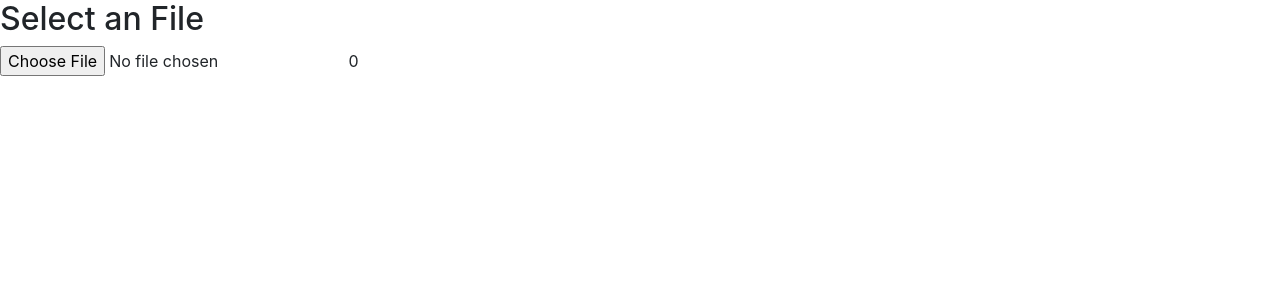
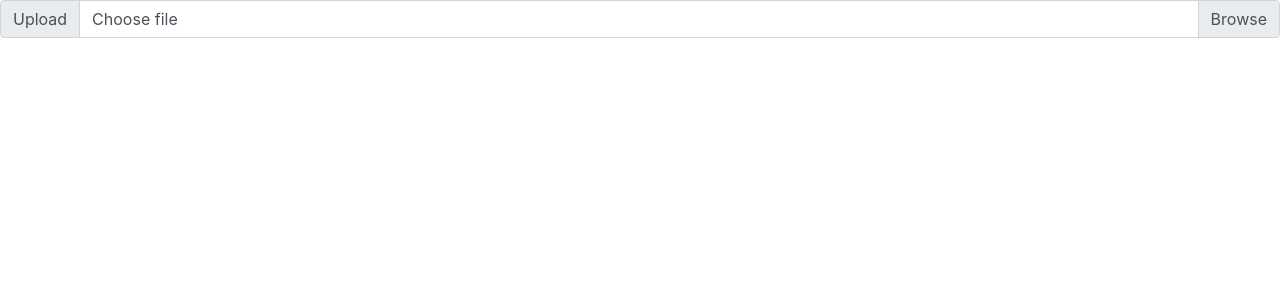
Before and after one commit to CS3398-Acolytes-F2019/CS3398-Acolytes-F2019, a Vue app: page / in a window 1280 px wide. Shown: the top 300 px of the page. Built offline with nearby package versions, Linux system fonts and the light colour scheme.

Commit message:
Refactor UploadButton.

```diff
--- a/src/components/UploadButton.vue
+++ b/src/components/UploadButton.vue
@@ -1,75 +1,65 @@
 <template>
     <div class="upload-button">
-    <h2>Select an File</h2>
-    <input type="file" @change="onFileChange" />
-    {{progress}}
+        <!-- <input type="file" class="btn btn-primary" @change="onFileChange" /> -->
+
+        <div class="input-group">
+            <div class="input-group-prepend">
+                <button class="input-group-text" :disabled="isDisabled">Upload</button>
+            </div>
+            <div class="custom-file">
+                <input type="file" class="custom-file-input" @change="onFileChange" />
+                <label class="custom-file-label">Choose file</label>
+            </div>
+        </div>
     </div>
 </template>
+
+<style scoped>
+</style>
 
 <script lang="ts">
 import Vue from "vue";
 import { HTMLInputEvent } from "../interfaces/HTMLInputEvent";
+import { FileStream } from "../modules/FileStream";
 
 export default Vue.extend({
-  data: () => {
-    return {
-        progress: 0
+    name: "upload-button",
+    data: () =>
+    {
+        let data =
+        {
+            progress: 0,
+            file: {} as File
         }
+        return data;
     },
-  methods: {
-    onFileChange(event: HTMLInputEvent) {
+    methods:
+    {
+        onFileChange(event: HTMLInputEvent)
+        {
             const fileList = event.target.files;
 
             if (!fileList) return;
 
-      const file = fileList[0];
-
-      let updateProgress = (progress: number) => {this.progress = progress};
-
+            this.file = fileList[0];
+            console.log(this.file);
+        },
+        encryptAndUpload()
+        {
             const readableStream = new ReadableStream({
-        start: controller => {
-          const fileSize = file.size;
-          const chunkSize = 65536;
-          let offset = 0;
-
-          function readerHandler(event: ProgressEvent<any>) {
-
-            offset += chunkSize;
-
-            let slice = new Uint8Array(event.target.result);
-
-            updateProgress(progress());
-
-            if (!controller) return;
-
-            if (offset >= fileSize) {
-              controller.close();
+                start: controller => { new FileStream(this.file, controller, this.updateProgress) }
+            });
+        },
+        updateProgress(progress: number)
+        {
+            progress > 1 ? this.progress = 100 : this.progress = progress * 100;
             return;
+        },
+        isDisabled()
+        {
+            return !this.file;
         }
-
-            controller.enqueue(slice);
-
-            seek();
-          }
-
-          function progress() {
-            let progress = offset / fileSize;
-            if (progress > 1) return 100;
-            return progress * 100;
-          }
-
-          function seek() {
-            let fileReader = new FileReader();
-            let blob = file.slice(offset, offset + chunkSize);
-            fileReader.onload = readerHandler;
-            fileReader.readAsArrayBuffer(blob);
-          }
-
-          seek();
     }
 });
-    },
-    updateProgress() {}
-  }
-});
+
 </script>
--- /dev/null
+++ b/src/interfaces/Types.ts
@@ -0,0 +1 @@
+export type Callback = (...args: any[]) => any;
--- /dev/null
+++ b/src/modules/FileStream.ts
@@ -0,0 +1,49 @@
+import { Callback } from "../interfaces/Types";
+
+export class FileStream
+{
+
+    private offset = 0;
+    private readonly chunkSize = 65536;
+    private fileSize: number;
+
+    constructor(private file: File, private controller: ReadableStreamDefaultController<any>, private progressHandler: Callback)
+    {
+        this.fileSize = file.size;
+
+        this.seek();
+    }
+
+    private readerHandler(event: ProgressEvent<any>)
+    {
+        this.offset += this.chunkSize;
+
+        let slice = new Uint8Array(event.target.result);
+
+        let progress = this.offset / this.fileSize;
+
+        this.progressHandler(this.offset / this.fileSize);
+
+        if (this.offset >= this.fileSize)
+        {
+            this.controller.close();
+            return;
+        }
+
+        this.controller.enqueue(slice);
+
+        this.seek();
+    }
+
+    public seek()
+    {
+        const fileReader = new FileReader();
+
+        const  blob = this.file.slice(this.offset, this.offset + this.chunkSize);
+
+        fileReader.onload = this.readerHandler;
+
+        fileReader.readAsArrayBuffer(blob);
+    }
+
+}
```
Lines whose indentation alone changed are shown as unchanged.
